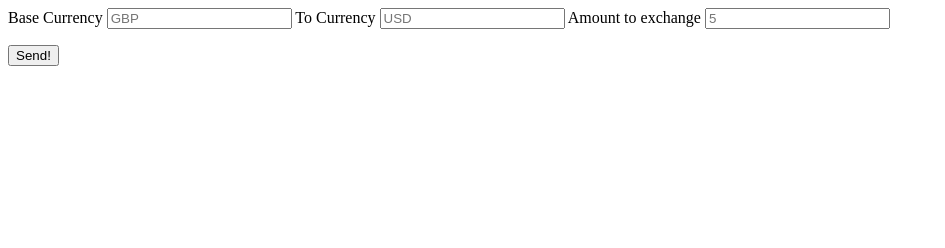
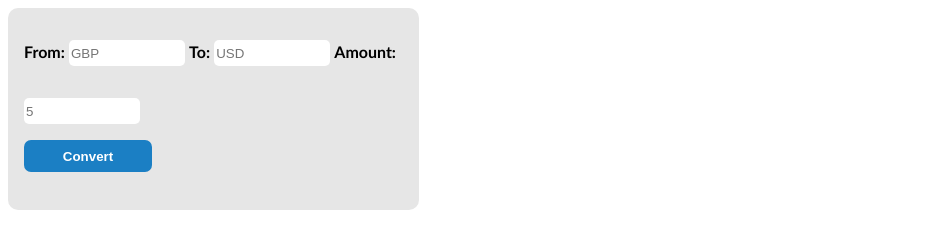
Before and after one commit to SteColeman/currencyConverterWidget, a website: page public/index.html in a window 1280 px wide. Shown: the whole page, without its empty margins (0-945 px from the left). Drawn offline with Linux system fonts and the light colour scheme.

Commit message:
styling added via css stylesheet. minor layout tweeks via html also made

```diff
--- a/public/index.html
+++ b/public/index.html
@@ -4,24 +4,25 @@
     <meta charset="UTF-8">
     <meta http-equiv="X-UA-Compatible" content="IE=edge">
     <meta name="viewport" content="width=device-width, initial-scale=1.0">
+    <link rel="stylesheet" href="styles.css">
     <title>Curency Converter Widget</title>
 </head>
 <body>
 
     <div id="root">
-        <label for="from">Base Currency</label>
+        <label for="from">From:</label>
         <input type="text" name="from" id="baseCurrency" placeholder="GBP">
 
-        <label for="to">To Currency</label>
+        <label for="to">To:</label>
         <input type="text" name="to" id="toCurrency" placeholder="USD">
 
-        <label for="amount">Amount to exchange</label>
+        <label for="amount">Amount:</label>
         <input type="number" name="amount" id="amount" placeholder="5">
+<br>
+        <button id="send">Convert</button>
 
         <p id="finalValue"></p>
         <p id="singleValue"></p>
-
-        <button id="send">Send!</button>
 
     </div>
 
--- a/public/index.js
+++ b/public/index.js
@@ -31,17 +31,20 @@ function getConversion() {
             //if response status doesnt fail, continue with currency conversion
         } else {
         //get the currency rate from the api and wrap in variable
-            console.log(json);
         var currencyRate = json.rates[toCurrency].rate;
+
         //base currency full name
         var fromCurrencyTitle = json.base_currency_name;
+
         //to currency full title
         var toCurrencyTitle = json.rates[toCurrency].currency_name;
 
         //multiply users entered amount by currency rate to
         var returnableAmount = currencyRate * fromAmount;
+
         //set the returned amount to 2 decimal places
         returnableAmount = returnableAmount.toFixed(2);
+
         //push the returned values to the dom
         document.getElementById('finalValue').innerHTML = fromAmount + ' ' + fromCurrencyTitle + ' = ' + returnableAmount + ' ' + toCurrencyTitle;
         document.getElementById('singleValue').innerHTML = '1 ' + fromCurrency + ' = ' + currencyRate + ' ' + toCurrency;
--- a/public/styles.css
+++ b/public/styles.css
@@ -0,0 +1,35 @@
+#root {
+    font-family: Calibri, sans-serif;
+    min-height: 170px;
+    max-width: 30%;
+    max-height: 30%;
+    background-color: #e6e6e6;
+    padding: 1rem;
+    border-radius: 10px;
+}
+
+label {
+    font-weight: bold;
+}
+
+input {
+    height: 1.5rem;
+    width: 7rem;
+    border-radius: 5px;
+    border: none;
+    margin: 1rem 0;
+}
+
+button {
+    height: 2rem;
+    width: 8rem;
+    border-radius: 7px;
+    border: none;
+    background-color: rgb(27, 127, 196);
+    color: white;
+    font-weight: bold;
+}
+
+button:hover {
+    cursor: pointer;
+}
```
